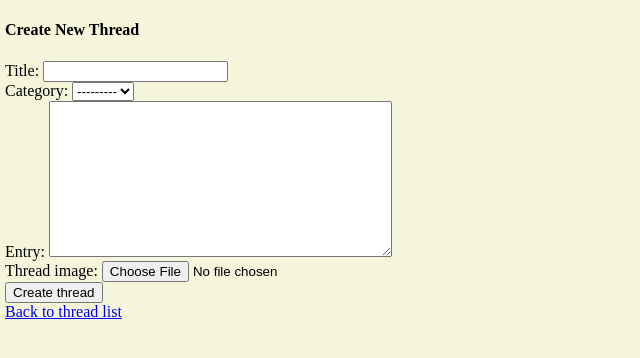
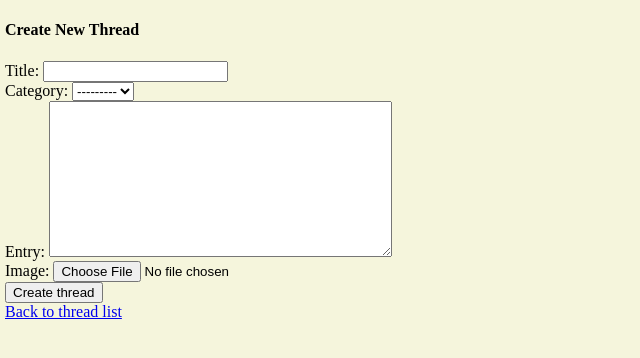
Before and after one commit to madyoung914/hobbysite-ED-1, a Django app: page /forum/thread/add in a window 1280 px wide. Shown: the part 57-415 px from the top of the page, without its empty margins (0-640 px from the left). Run offline with Django 5.2, Linux system fonts and the light colour scheme; the visitor is signed in with stand-in values (Sample User, id 1); data that the repository does not hold is empty.

Commit message:
minor styling change

```diff
--- a/hobbysite/forum/models.py
+++ b/hobbysite/forum/models.py
@@ -27,7 +27,7 @@ class Thread(models.Model):
         null=True
         )
     entry = models.TextField()
-    thread_image = models.ImageField(upload_to='images/', null=True)
+    image = models.ImageField(upload_to='images/', null=True)
     created_on = models.DateTimeField(auto_now_add=True)
     updated_on = models.DateTimeField(auto_now=True)
 
--- a/hobbysite/forum/templates/forum/thread_detail.html
+++ b/hobbysite/forum/templates/forum/thread_detail.html
@@ -9,8 +9,8 @@
         Updated On: {{ object.updated_on }} | Created By: {{ object.author.name }}</p>
     <p>{{ object.entry }} </p>
 
-    {% if object.thread_image %}
-        <img src="{{ object.thread_image.url }}" alt="Thread image" style="max-width: 80%;">
+    {% if object.image %}
+        <img src="{{ object.image.url }}" alt="Thread image" style="max-width: 100%;">
     {% endif %}
     <br>
     {% if user.is_authenticated and object.author.name == user.username %}
--- a/hobbysite/forum/urls.py
+++ b/hobbysite/forum/urls.py
@@ -2,7 +2,7 @@ from django.urls import path
 from .views import ThreadListView, ThreadDetailView, ThreadCreateView, ThreadUpdateView
 
 urlpatterns = [
-    path('threads', ThreadListView.as_view(), name='threads-list'),
+    path('threads/', ThreadListView.as_view(), name='threads-list'),
     path('thread/<int:pk>', ThreadDetailView.as_view(), name='thread-detail'),
     path('thread/add', ThreadCreateView.as_view(), name='thread-add'),
     path('thread/<int:pk>/edit', ThreadUpdateView.as_view(), name='thread-edit'),
--- a/hobbysite/forum/views.py
+++ b/hobbysite/forum/views.py
@@ -51,7 +51,7 @@ class ThreadDetailView(FormMixin, DetailView):
 
 class ThreadCreateView(LoginRequiredMixin, CreateView):
     model = Thread
-    fields = ['title', 'category', 'entry', 'thread_image']
+    fields = ['title', 'category', 'entry', 'image']
     template_name = 'forum/thread_add.html'
     success_url = reverse_lazy('forum:threads-list')
 
@@ -65,6 +65,6 @@ class ThreadCreateView(LoginRequiredMixin, CreateView):
 
 class ThreadUpdateView(LoginRequiredMixin, UpdateView):
     model = Thread
-    fields = ['title', 'category', 'entry', 'thread_image']
+    fields = ['title', 'category', 'entry', 'image']
     template_name = 'forum/thread_edit.html'
     success_url = reverse_lazy('forum:threads-list')
```
Also changed, not shown: hobbysite/forum/migrations/0006_alter_thread_thread_image.py (added), hobbysite/forum/migrations/0007_rename_thread_image_thread_image.py (added), 1 other file.
